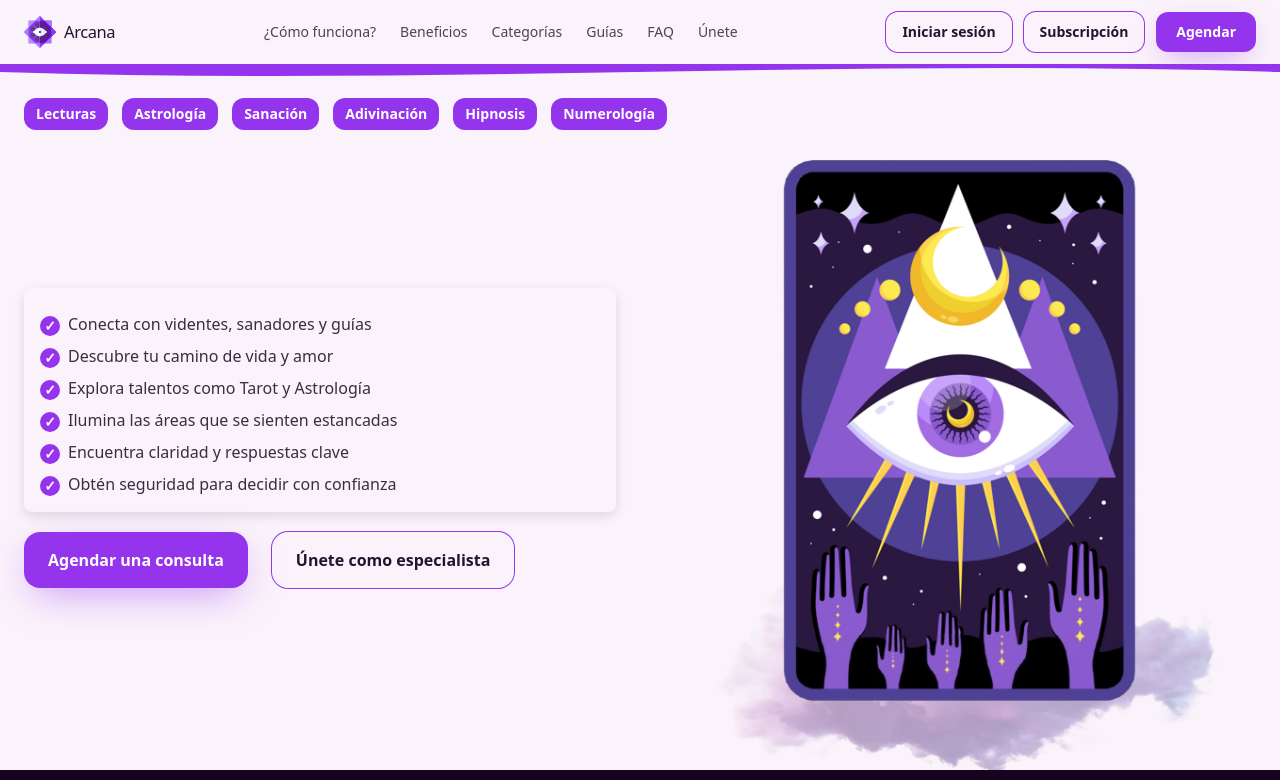
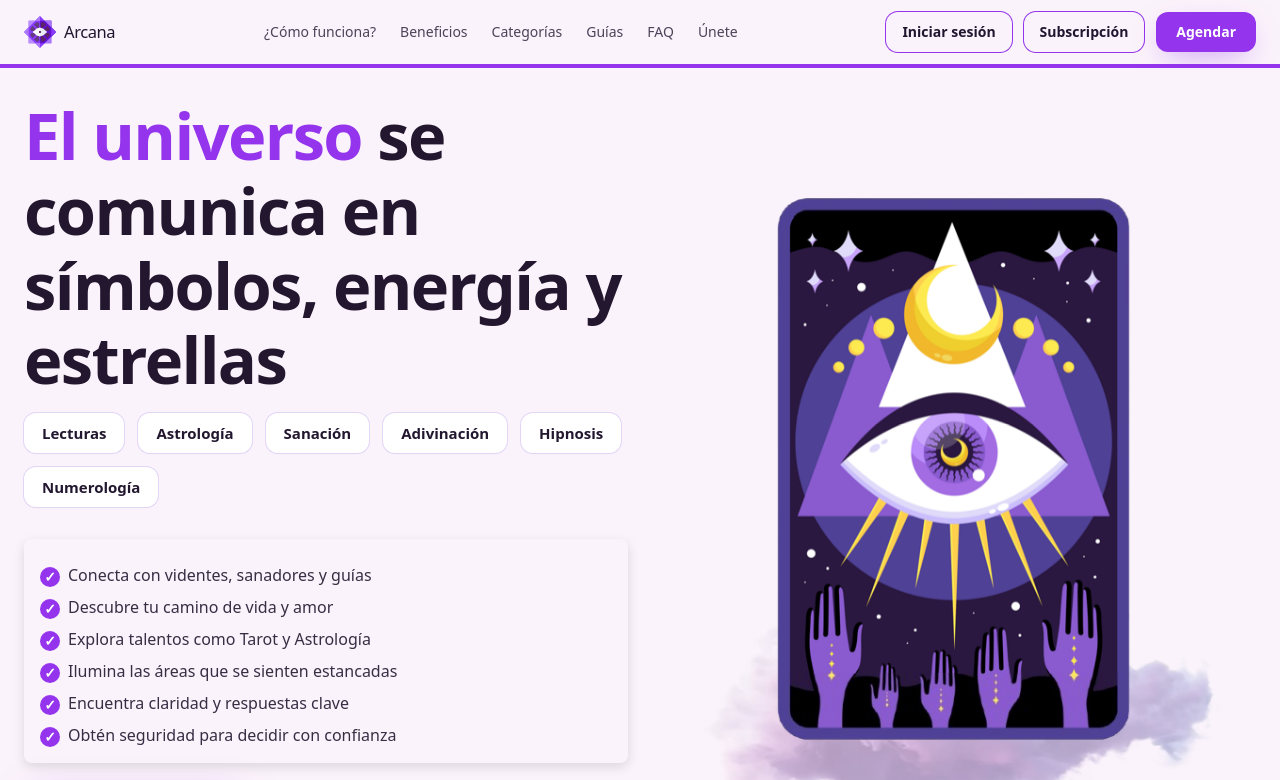
Before and after one commit to arcana302-art/arcana-v2, a Next.js app: page / in a window 1280 px wide. Shown: the top 780 px of the page. Built offline with nearby package versions, Linux system fonts and the light colour scheme.

Commit message:
Update Hero.tsx

```diff
--- a/app/components/Hero.tsx
+++ b/app/components/Hero.tsx
@@ -31,68 +31,36 @@ export default function Hero() {
     'Obtén seguridad para decidir con confianza',
   ];
 
-  // Estrellas Desktop
-  const starsDesktop = useMemo(() => {
-    const arr = [];
-    for (let i = 0; i < 8; i++) {
-      arr.push({
-        top: `${20 + Math.random() * 50}%`,
-        left: `${40 + Math.random() * 20}%`,
-        size: `${12 + Math.random() * 28}px`,
-        dim: 0.4 + Math.random() * 0.6,
-        delay: Math.random() * 5,
-      });
-    }
-    return arr;
-  }, []);
-
-  // Estrellas Mobile
-  const starsMobile = useMemo(() => {
-    const arr = [];
-    for (let i = 0; i < 6; i++) {
-      arr.push({
-        top: `${25 + Math.random() * 40}%`,
-        left: `${30 + Math.random() * 30}%`,
-        size: `${10 + Math.random() * 18}px`,
-        dim: 0.4 + Math.random() * 0.6,
-        delay: Math.random() * 5,
-      });
-    }
-    return arr;
-  }, []);
-
   return (
     <section className="relative overflow-hidden bg-[#FBF3FB] pt-6 sm:pt-8 pb-12 sm:pb-14">
-      {/* Línea divisoria morada curva */}
-      <svg
-        className="absolute left-0 right-0 top-0 w-full h-[14px] text-[#9434ec] z-[1]"
-        xmlns="http://www.w3.org/2000/svg"
-        preserveAspectRatio="none"
-        viewBox="0 0 1440 14"
-      >
-        <path fill="currentColor" d="M0,6 C480,20 960,-8 1440,6 L1440,0 L0,0 Z"></path>
-      </svg>
+      {/* Línea divisoria morada */}
+      <div className="absolute left-0 right-0 top-0 h-[2px] bg-[#9434ec] z-[1]" />
 
-      <div className="relative z-10 mx-auto max-w-7xl px-6">
+      <div className="relative z-10 mx-auto max-w-7xl px-6 grid grid-cols-12 gap-6">
+        {/* LEFT */}
+        <div className="col-span-12 lg:col-span-6 flex flex-col justify-center">
+          {/* TÍTULO */}
+          <h1 className="hero-title-1 font-bold tracking-tight text-4xl sm:text-[38px] lg:text-[65px] leading-tight mb-4">
+            <span className="text-[#9434ec]">El universo</span>{' '}
+            <span className="text-[#22172f]">se comunica en símbolos, energía y estrellas</span>
+          </h1>
+
           {/* TALENTS */}
           <nav
             aria-label="Talentos"
             className="flex flex-wrap gap-3 sm:gap-3.5 mb-3 sm:mb-4 talents-row"
           >
-          {talents.map((t) => (
-            <Link
-              key={t.href}
+            {talents.map((t, idx) => (
+              <a
+                key={idx}
                 href={t.href}
-              className="rounded-xl px-3 py-1.5 text-sm font-semibold text-white bg-[#9434ec] hover:bg-[#7a28c7] transition"
+                className="talent-btn inline-flex items-center justify-center rounded-xl px-4 py-2 text-sm font-semibold text-[#22172f] bg-white shadow-sm ring-1 ring-[#e2d6f7] hover:bg-[#f6edff] transition"
               >
                 {t.label}
-            </Link>
+              </a>
             ))}
           </nav>
 
-        <div className="grid grid-cols-12 gap-6 lg:gap-12 items-center">
-          {/* LEFT */}
-          <div className="col-span-12 lg:col-span-6">
           {/* BULLETS */}
           <div className="mt-4 bullets-grid p-4 shadow-bullets rounded-lg bg-transparent relative z-10">
             {bullets.map((item, idx) => (
@@ -146,47 +114,6 @@ export default function Hero() {
               className="h-auto w-[330px] lg:w-[390px]"
             />
           </div>
-
-            {/* Estrellas Desktop */}
-            <div className="stars-desktop absolute inset-0 pointer-events-none hidden lg:block">
-              {starsDesktop.map((s, idx) => (
-                <span
-                  key={idx}
-                  className="star"
-                  style={{
-                    top: s.top,
-                    left: s.left,
-                    fontSize: s.size,
-                    opacity: s.dim,
-                    animation: `dim 4s ease-in-out infinite alternate`,
-                    animationDelay: `${s.delay}s`,
-                  }}
-                >
-                  ✦
-                </span>
-              ))}
-            </div>
-
-            {/* Estrellas Mobile */}
-            <div className="stars-mobile absolute inset-0 pointer-events-none lg:hidden">
-              {starsMobile.map((s, idx) => (
-                <span
-                  key={idx}
-                  className="star"
-                  style={{
-                    top: s.top,
-                    left: s.left,
-                    fontSize: s.size,
-                    opacity: s.dim,
-                    animation: `dim 4s ease-in-out infinite alternate`,
-                    animationDelay: `${s.delay}s`,
-                  }}
-                >
-                  ✦
-                </span>
-              ))}
-            </div>
-          </div>
         </div>
       </div>
 
@@ -205,11 +132,6 @@ export default function Hero() {
           100% { transform: translateX(-52%); }
         }
 
-        @keyframes dim {
-          0% { opacity: 1; }
-          100% { opacity: 0.3; }
-        }
-
         /* MOBILE */
         @media (max-width: 639px) {
           .talents-row a {
@@ -217,7 +139,7 @@ export default function Hero() {
             height: 24px;
             padding-left: 8px;
             padding-right: 8px;
-            max-width: calc(50% - 4px);
+            max-width: calc(50% - 4px); /* fuerza 2 renglones */
           }
           .bullet-text { font-size: 14px; line-height: 1.4; }
         }
@@ -225,17 +147,16 @@ export default function Hero() {
         /* DESKTOP */
         @media (min-width: 1024px) {
           .hero-title-1 { font-size: 65px; line-height: 1.15; }
+          .talents-row a {
+            font-size: 15px;
+            height: auto;
+            padding: 10px 18px;
+          }
           .bullet-text { font-size: 16px; }
         }
 
         /* Bullets recuadro */
         .shadow-bullets { box-shadow: 0 4px 12px rgba(0,0,0,0.12); }
-
-        .star {
-          position: absolute;
-          color: #FFD700;
-          pointer-events: none;
-        }
       `}</style>
     </section>
   );
```
Lines whose indentation alone changed are shown as unchanged.
